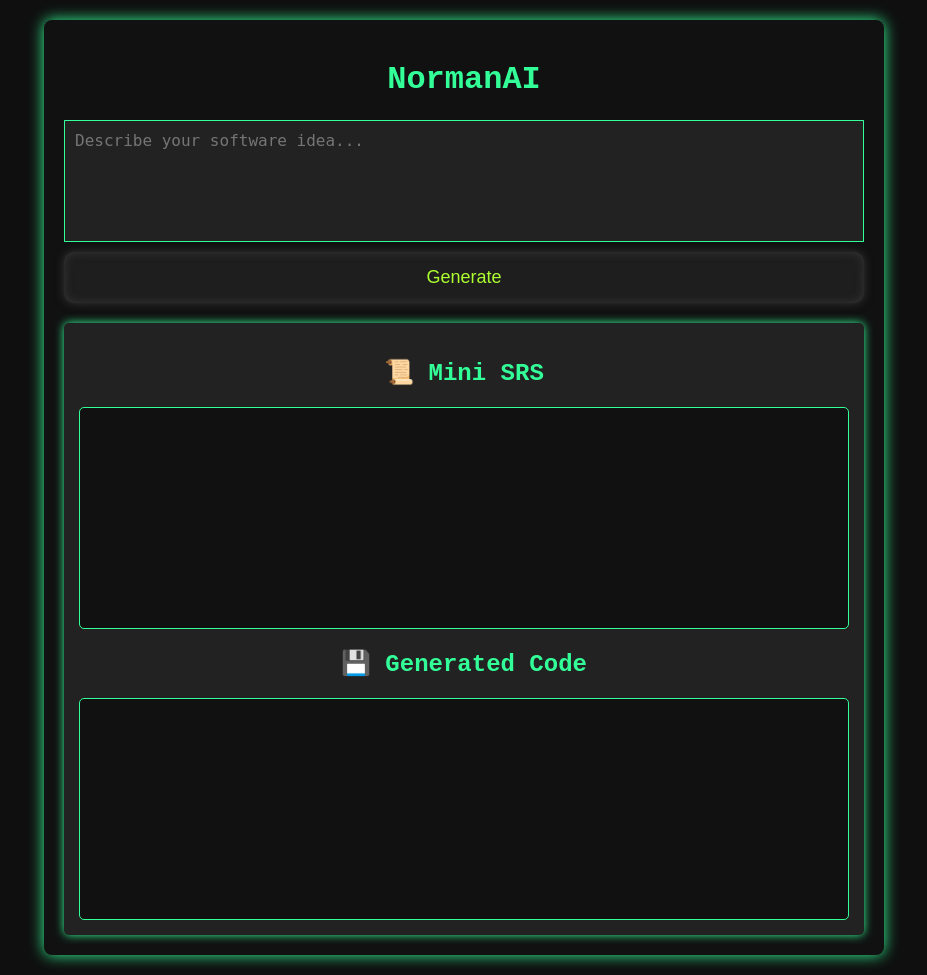
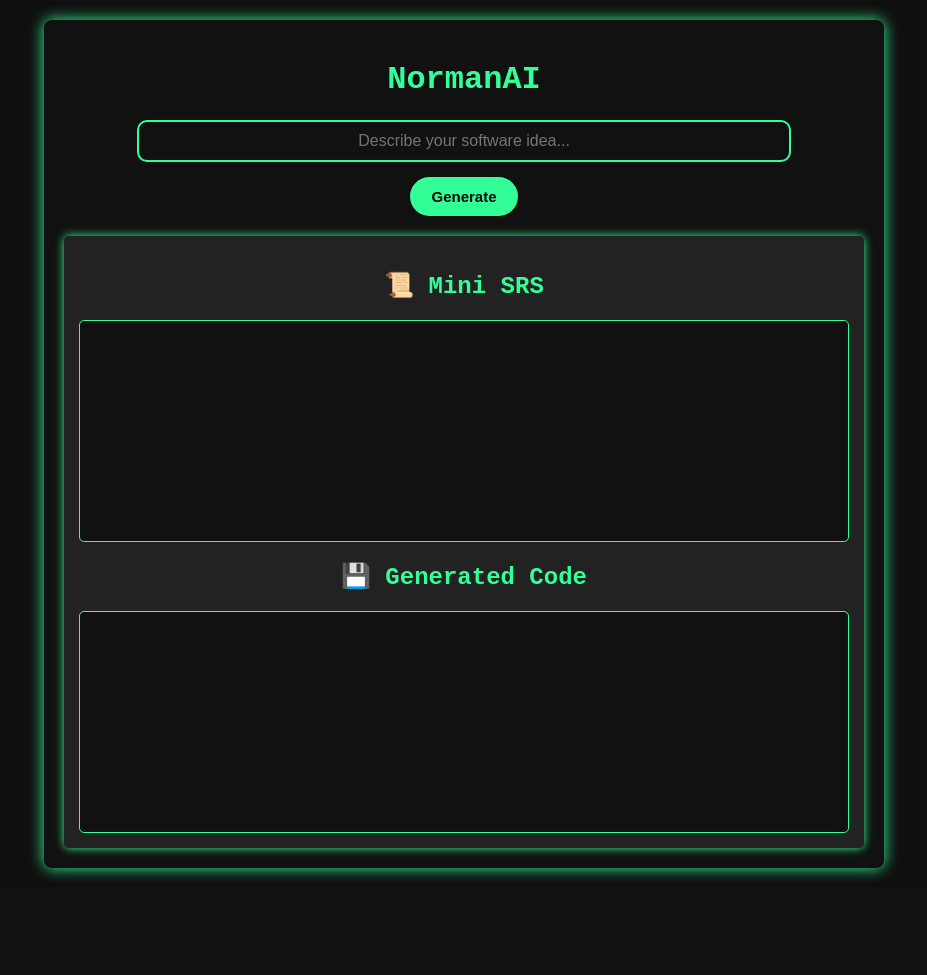
Before and after one commit to code-zm/NormanAI, a Flask app: page / in a window 1280 px wide. Shown: the whole page, without its empty margins (176-1103 px from the left). After the commit the page ends 879 px from the top, so only its background shows below. Run offline with Flask 3, Linux system fonts and the light colour scheme.

Commit message:
cosmetic changes

```diff
--- a/NormanAI/static/styles.css
+++ b/NormanAI/static/styles.css
@@ -5,11 +5,13 @@ body {
     font-family: 'Courier New', monospace;
     margin: 0;
     padding: 20px;
+    display: flex;
 }
 
 /* Container */
 .container {
     max-width: 800px;
+    width: 100%;
     margin: 0 auto;
     background-color: #111;
     padding: 20px;
@@ -23,64 +25,64 @@ h1, h2 {
     color: #33ff99;
 }
 
-/* Form */
+/* Form Elements Centered */
 form {
     display: flex;
     flex-direction: column;
-    gap: 10px;
+    align-items: center;
+    gap: 15px;
+    width: 100%;
 }
 
-textarea {
-    background-color: #222;
+/* Input Field */
+.input {
     color: #33ff99;
-    border: 1px solid #33ff99;
-    padding: 10px;
+    border: 2px solid #33ff99;
+    border-radius: 10px;
+    padding: 10px 25px;
+    background: transparent;
+    width: 90%;
+    max-width: 600px;
     font-size: 16px;
-    height: 100px;
-    resize: none;
+    text-align: center;
+}
+
+.input:active, .input:focus {
+    box-shadow: 0 0 10px #33ff99 inset;
+    outline: none;
 }
 
 /* Submit Button */
-/* From Uiverse.io by Shoh2008 */
 button {
-  padding: 15px 30px;
-  font-size: 18px;
-  outline: none;
-  border: none;
-  border-radius: 10px;
-  transition: 0.5s;
-  background: #1e1e1e;
   cursor: pointer;
-  color: greenyellow;
-  box-shadow: 0 0 10px #363636, inset 0 0 10px #363636;
+  font-weight: 700;
+  transition: all 0.2s;
+  padding: 10px 20px;
+  border-radius: 100px;
+  background: #33ff99;
+  border: 1px solid transparent;
+  display: flex;
+  align-items: center;
+  font-size: 15px;
 }
 
 button:hover {
-  animation: a 0.5s 1 linear;
+  background: #2be487;
 }
 
-@keyframes a {
-  0% {
-    transform: scale(0.9, 1.1);
-  }
-
-  25% {
-    transform: scale(1.1, 0.9);
-  }
-
-  50% {
-    transform: scale(0.9, 1.1);
-  }
-
-  75% {
-    transform: scale(1.1, 0.9);
-  }
-
-  100% {
-    transform: scale(1, 1);
-  }
+button > svg {
+  width: 34px;
+  margin-left: 10px;
+  transition: transform 0.3s ease-in-out;
 }
 
+button:hover svg {
+  transform: translateX(5px);
+}
+
+button:active {
+  transform: scale(0.95);
+}
 
 /* Output Section */
 .output {
@@ -136,21 +138,3 @@ code {
     font-family: 'Courier New', monospace;
     color: #33ff99;
 }
-
-/* Scrollbar Customization */
-.output-box::-webkit-scrollbar {
-    width: 8px;
-}
-
-.output-box::-webkit-scrollbar-track {
-    background: #111;
-}
-
-.output-box::-webkit-scrollbar-thumb {
-    background: #33ff99;
-    border-radius: 4px;
-}
-
-.output-box::-webkit-scrollbar-thumb:hover {
-    background: #22cc88;
-}
--- a/NormanAI/templates/index.html
+++ b/NormanAI/templates/index.html
@@ -12,8 +12,14 @@
     <div class="container">
         <h1>NormanAI</h1>
         <form id="srs-form">
-            <textarea id="user-input" name="user_input" placeholder="Describe your software idea..." required></textarea>
-            <button type="submit">Generate</button>
+            <input id="user-input" class="input" name="user_input" placeholder="Describe your software idea..." required>
+
+            <button type="submit" class="button inactive">
+                <span class="label">Generate</span>
+                <div class="gradient-container">
+                    <div class="gradient"></div>
+                </div>
+            </button>
         </form>
 
         <div id="output-container" class="output">
```
Also changed, not shown: NormanAI/static/scripts.js (line endings or trailing spaces).
